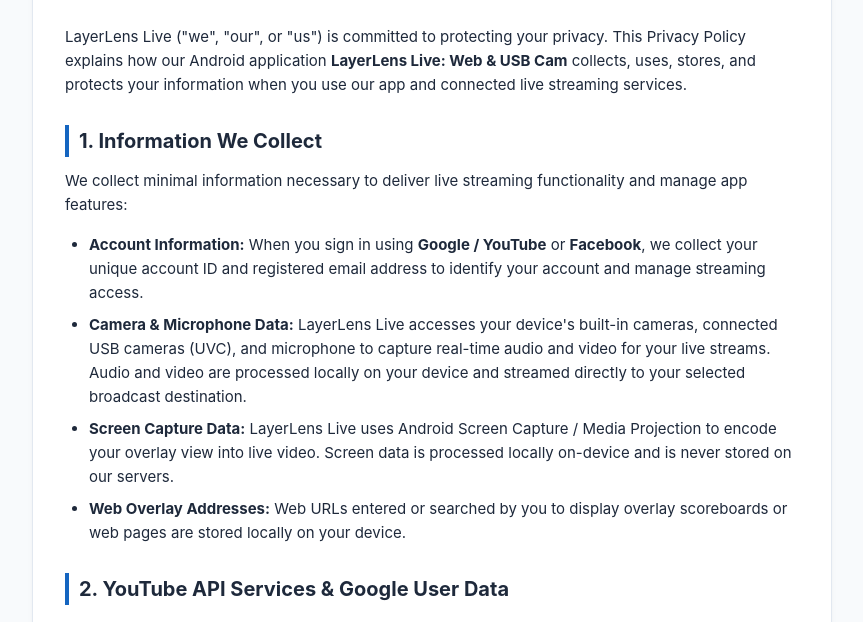
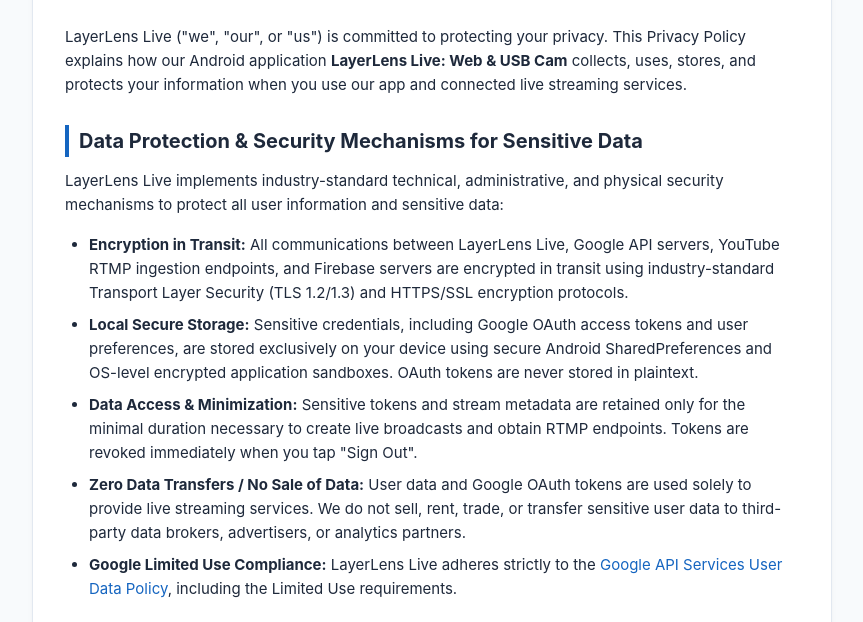
Before and after one commit to bschroed72/soaringeagle, a plain HTML site: page layerlenslive/privacy_g.html in a window 1280 px wide. Shown: the part 157-779 px from the top of the page, without its empty margins (208-1071 px from the left). Drawn offline with Linux system fonts and the light colour scheme.

Commit message:
Updated privacy policy

```diff
--- a/layerlenslive/privacy_g.html
+++ b/layerlenslive/privacy_g.html
@@ -133,6 +133,19 @@
 
     <p>LayerLens Live ("we", "our", or "us") is committed to protecting your privacy. This Privacy Policy explains how our Android application <strong>LayerLens Live: Web & USB Cam</strong> collects, uses, stores, and protects your information when you use our app and connected live streaming services.</p>
 
+    <section>
+    <h2>Data Protection &amp; Security Mechanisms for Sensitive Data</h2>
+    <p>LayerLens Live implements industry-standard technical, administrative, and physical security mechanisms to protect all user information and sensitive data:</p>
+
+    <ul>
+        <li><strong>Encryption in Transit:</strong> All communications between LayerLens Live, Google API servers, YouTube RTMP ingestion endpoints, and Firebase servers are encrypted in transit using industry-standard Transport Layer Security (TLS 1.2/1.3) and HTTPS/SSL encryption protocols.</li>
+        <li><strong>Local Secure Storage:</strong> Sensitive credentials, including Google OAuth access tokens and user preferences, are stored exclusively on your device using secure Android SharedPreferences and OS-level encrypted application sandboxes. OAuth tokens are never stored in plaintext.</li>
+        <li><strong>Data Access &amp; Minimization:</strong> Sensitive tokens and stream metadata are retained only for the minimal duration necessary to create live broadcasts and obtain RTMP endpoints. Tokens are revoked immediately when you tap "Sign Out".</li>
+        <li><strong>Zero Data Transfers / No Sale of Data:</strong> User data and Google OAuth tokens are used solely to provide live streaming services. We do not sell, rent, trade, or transfer sensitive user data to third-party data brokers, advertisers, or analytics partners.</li>
+        <li><strong>Google Limited Use Compliance:</strong> LayerLens Live adheres strictly to the <a href="https://developers.google.com/terms/api-services-user-data-policy" target="_blank" rel="noopener">Google API Services User Data Policy</a>, including the Limited Use requirements.</li>
+    </ul>
+</section>
+
     <h2>1. Information We Collect</h2>
     <p>We collect minimal information necessary to deliver live streaming functionality and manage app features:</p>
     <ul>
```
